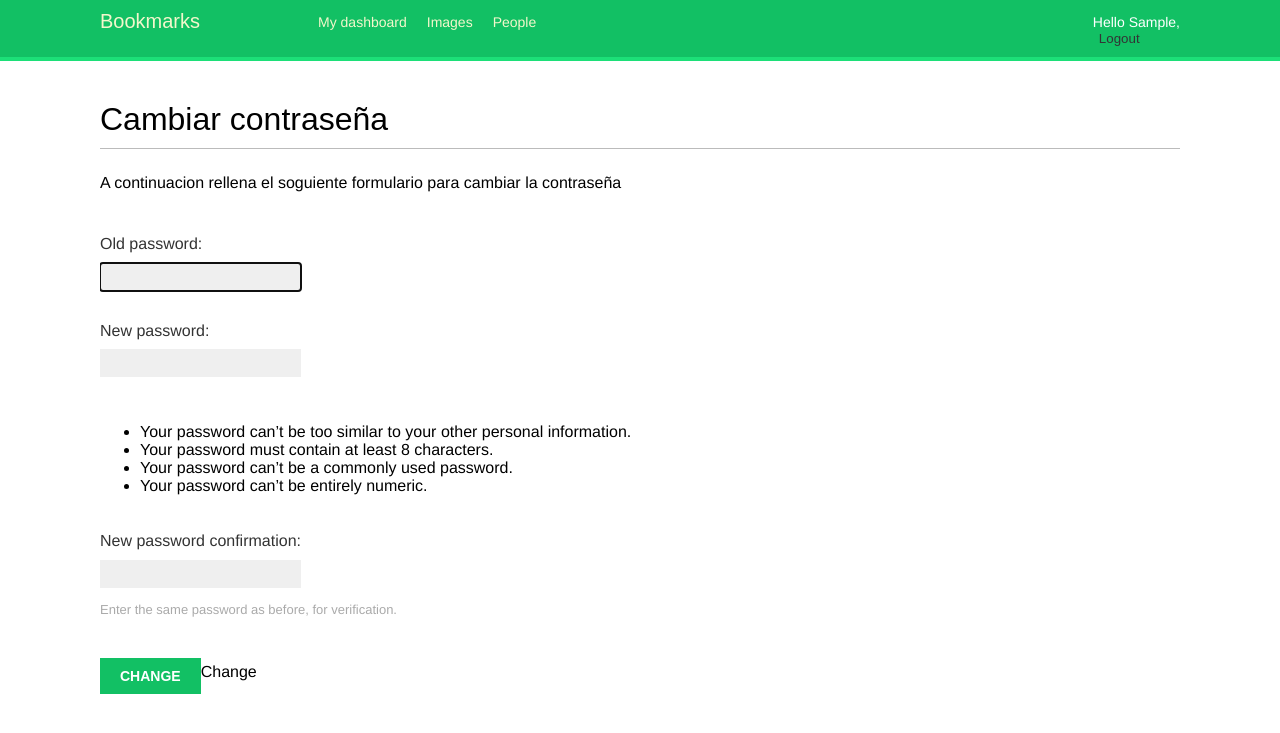
After one commit to HendryAvila/social-website-django, a Django app: page /account/password-change/ in a window 1280 px wide. The commit adds this page. Shown: the top 733 px of the page. Run offline with Django 5.2, Linux system fonts and the light colour scheme; the visitor is signed in with stand-in values (Sample User, id 1); some web fonts are replaced.

Commit message:
Creating the functionalities for changing the password, using the PasswordChangeView that django provides

```diff
--- a/bookmarks/account/templates/base.html
+++ b/bookmarks/account/templates/base.html
@@ -10,6 +10,30 @@
 <body>
     <header id="header">
         <span class="logo">Bookmarks</span>
+        {% if request.user.is_authenticated %}
+              <ul class="menu">
+                <li {% if section == "dashboard" %}class="selected"{% endif %}>
+                  <a href="{% url 'dashboard' %}">My dashboard</a>
+                </li>
+                <li {% if section == "images" %}class="selected"{% endif %}>
+                  <a href="#">Images</a>
+                </li>
+                <li {% if section == "people" %}class="selected"{% endif %}>
+                  <a href="#">People</a>
+                </li>
+              </ul>
+    {% endif %}
+    <span class="user">
+      {% if request.user.is_authenticated %}
+        Hello {{ request.user.first_name|default:request.user.username }}, <br>
+        <form id="logout-form" action="{% url 'logout' %}" method="post" style="display: inline;">
+            {% csrf_token %}
+            <button type="submit" style="background: none; border: none; color: rgb(51, 51, 53); cursor: pointer;">Logout</button>
+        </form>
+      {% else %}
+        <a href="{% url 'login' %}">Log-in</a>
+      {% endif %}
+    </span>
     </header>
     <main id="content">
         {% block content %}
--- /dev/null
+++ b/bookmarks/account/templates/registration/password_change.html
@@ -0,0 +1,14 @@
+{% extends 'base.html' %}
+
+{% block title %}Cambiar contraseña{% endblock title %}
+
+
+{% block content %}
+<h1>Cambiar contraseña</h1>
+<p>A continuacion rellena el soguiente formulario para cambiar la contraseña</p>
+<form  method="post">
+    {{ form.as_p }}
+    <p><input type="submit" value="change" >Change</p>
+    {% csrf_token %}
+</form>
+{% endblock content %}
--- a/bookmarks/account/urls.py
+++ b/bookmarks/account/urls.py
@@ -1,6 +1,12 @@
 from django.urls import path
 from . import views
+from django.contrib.auth import views as auth_views
 
 urlpatterns = [
-    path("login/", views.user_login, name="login")
+    #path("login/", views.user_login, name="login")
+    path("login/", auth_views.LoginView.as_view(), name="login"),
+    path("logout/", auth_views.LogoutView.as_view(template_name="registration/logout.html"), name="logout"),
+    path("", views.dashboard, name="dashboard"),
+    path("password-change/", auth_views.PasswordChangeView.as_view(template_name="registration/password_change.html"), name="password_change"),
+    path("password-change/done", auth_views.PasswordChangeDoneView.as_view(), name="password_change_done")
 ]
--- a/bookmarks/account/views.py
+++ b/bookmarks/account/views.py
@@ -2,6 +2,8 @@
 from django.contrib.auth import authenticate, login
 from django.http import HttpResponse
 from .forms import LogingForm
+from django.contrib.auth.views import LoginView
+from django.contrib.auth.decorators import login_required
 
 def user_login(request):
     if request.method == "POST": #si la solicitud es POST
@@ -22,3 +24,7 @@
     else:
         form = LogingForm()
     return render(request, 'account/login.html', {'form': form})
+
+@login_required
+def dashboard(request):
+    return render(request, "account/dashboard.html", {"section": "dashboard"})
--- a/bookmarks/bookmarks/settings.py
+++ b/bookmarks/bookmarks/settings.py
@@ -27,6 +27,11 @@
 
 ALLOWED_HOSTS = []
 
+
+
+LOGIN_REDIRECT_URL = "dashboard" # despues de pasar el login me debe redireccionar aca
+LOGIN_URL = "login"
+LOGOUT_URL = "logout"
 
 # Application definition
 
--- a/bookmarks/bookmarks/urls.py
+++ b/bookmarks/bookmarks/urls.py
@@ -1,5 +1,6 @@
 from django.contrib import admin
 from django.urls import path, include
+
 
 urlpatterns = [
     path('admin/', admin.site.urls),
```
Also changed, not shown: bookmarks/account/templates/account/dashboard.html (added, +8 -0 lines), bookmarks/account/templates/registration/login.html (added, +23 -0 lines), bookmarks/account/templates/registration/logout.html (added, +11 -0 lines), bookmarks/account/templates/registration/password_change_done.html (added, +8 -0 lines).
